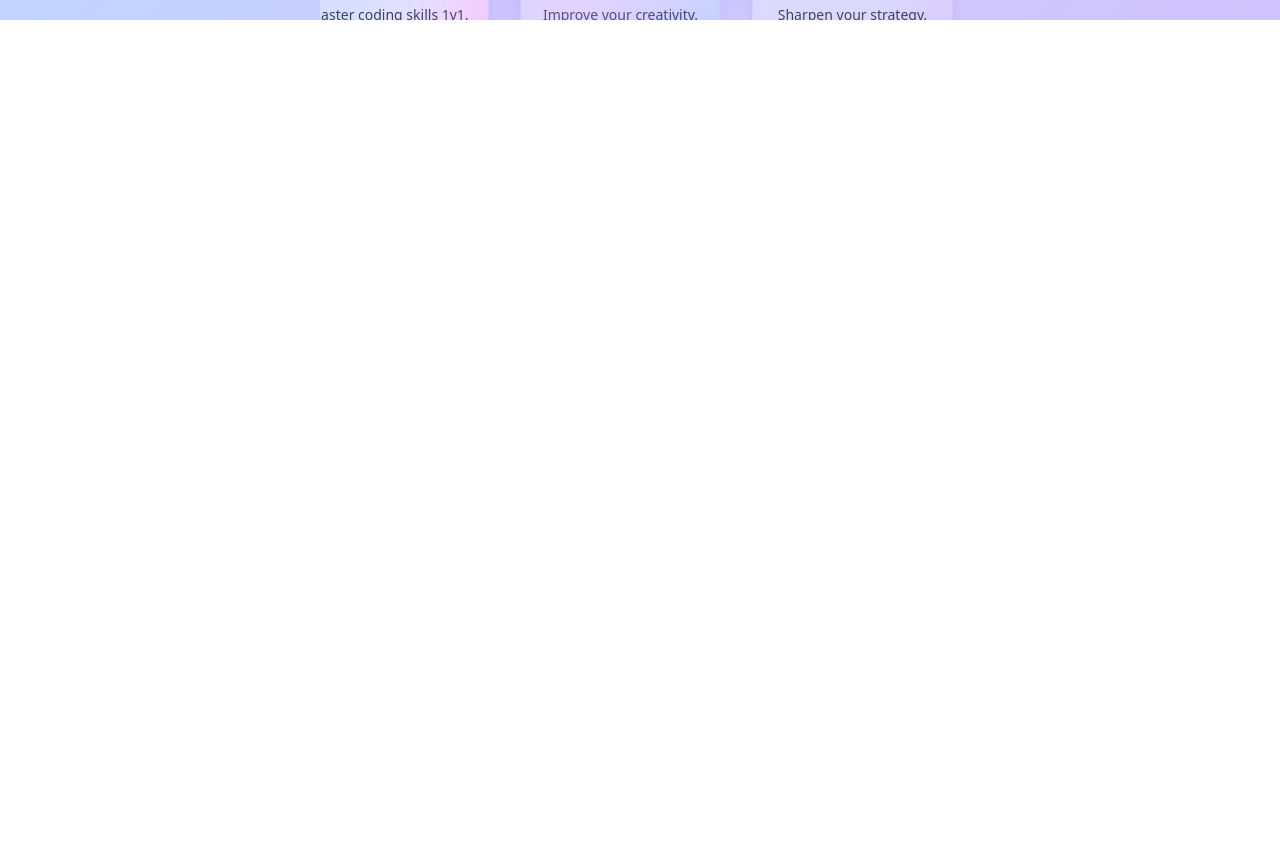
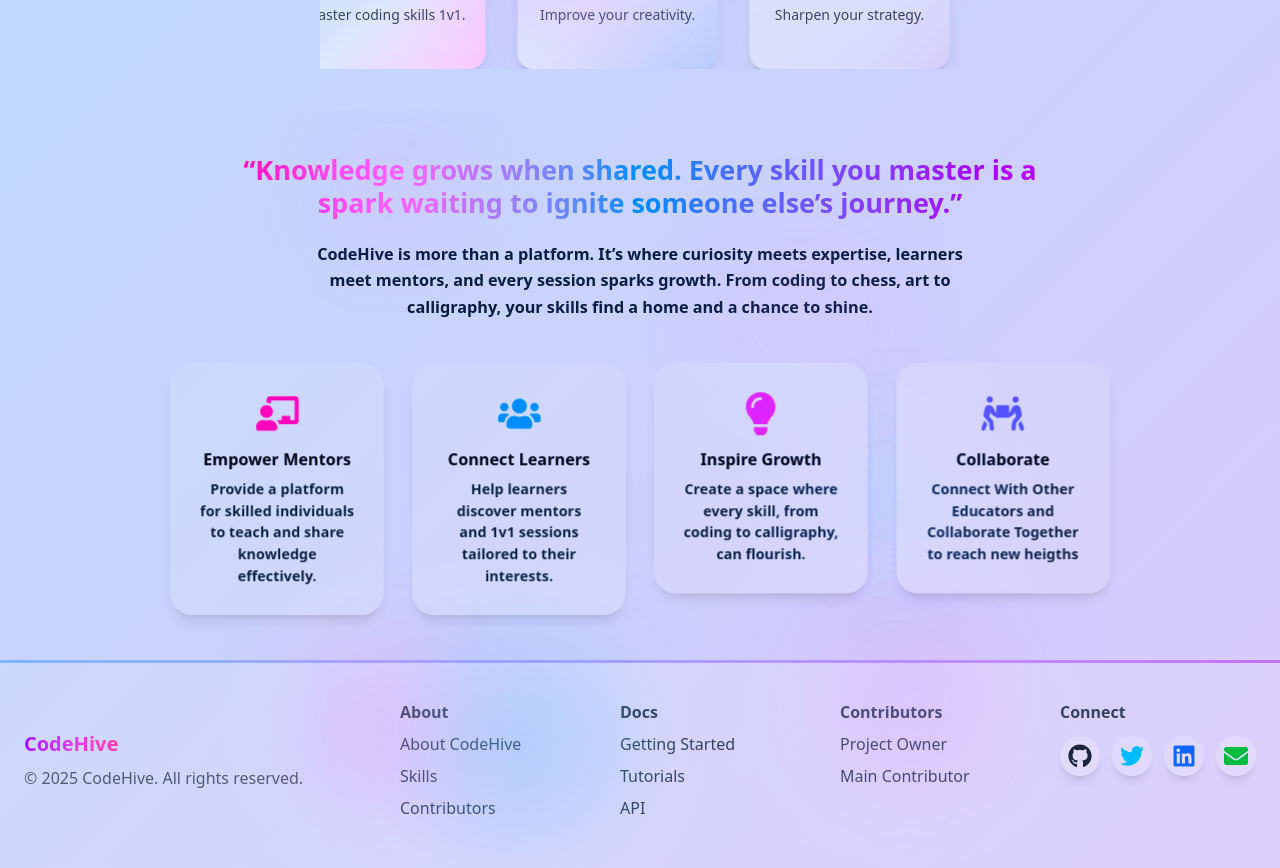
Before and after one commit to Stack-Sage/CodeHive, a Next.js app: page / in a window 1280 px wide. Shown: the part 780-1648 px from the top of the page. Before the commit the page ends 800 px from the top, so only its background shows below. Built offline with nearby package versions, Linux system fonts and the light colour scheme.

Commit message:
scroll with lenis

```diff
--- a/package.json
+++ b/package.json
@@ -12,6 +12,7 @@
     "@emailjs/browser": "^4.4.1",
     "@fullpage/react-fullpage": "^0.1.49",
     "framer-motion": "^12.23.12",
+    "lenis": "^1.3.11",
     "next": "15.5.2",
     "react": "19.1.0",
     "react-dom": "19.1.0",
--- a/src/app/components/comingSoon/Countdown.jsx
+++ b/src/app/components/comingSoon/Countdown.jsx
@@ -57,7 +57,7 @@ export default function Countdown({ targetDate }) {
           <div className="absolute inset-0 rounded-2xl p-[2px] bg-gradient-to-r from-pink-500 via-blue-500 to-purple-600 animate-glow"></div>
 
 
-          <div className="relative z-10 flex flex-row gap-2 p-2 items-center justify-center w-auto h-auto rounded-2xl bg-white/70 backdrop-blur-xl">
+          <div className="relative z-10 flex flex-row gap-2 p-2 items-center justify-center w-auto h-auto rounded-2xl bg-white/50 backdrop-blur-xl">
 
             <span
               className="text-4xl font-extrabold bg-gradient-to-r from-blue-600 via-purple-600 to-pink-600
--- a/src/app/components/comingSoon/SecondPageAbout.jsx
+++ b/src/app/components/comingSoon/SecondPageAbout.jsx
@@ -32,7 +32,7 @@ export default function SecondPageAbout() {
   ];
 
   return (
-    <section className="h-auto w-full snap-start flex flex-col items-center justify-center relative px-4 sm:px-6 md:px-12 py-12 overflow-hidden">
+    <section className="h-fit w-full snap-start flex flex-col items-center justify-center relative px-4 sm:px-6 md:px-12 py-12 overflow-hidden">
 
       {/* Quote */}
       <motion.h2
--- a/src/app/globals.css
+++ b/src/app/globals.css
@@ -11,7 +11,7 @@
 }
 
 .animate-gradient-x {
-  background: linear-gradient(135deg, #ffc2e1, #b8deff, #d3c1fd, #ffd8ed);
+  background: linear-gradient(135deg, #ffdcf2, #b8deff, #d9c9fc, #fcc0e0);
   background-size: 300% 300%;
   background-repeat: no-repeat;
   animation: gradient-magical 25s ease-in-out infinite;
--- a/src/app/layout.js
+++ b/src/app/layout.js
@@ -1,6 +1,7 @@
 import { Geist, Geist_Mono } from "next/font/google";
 import "./globals.css";
 import Footer from "./components/comingSoon/Footer";
+import LenisWrapper from "./ui/LenisWrapper";
 
 const geistSans = Geist({
   variable: "--font-geist-sans",
@@ -21,14 +22,12 @@ export default function RootLayout({ children }) {
   return (
     <html lang="en">
       <body
-        className={`${geistSans.variable} ${geistMono.variable} antialiased animate-gradient-x contrast-[1.1] brightness-110  `}
+        className={`${geistSans.variable} ${geistMono.variable} antialiased animate-gradient-x contrast-[1.1] brightness-110`}
       >
-        {children}
-
-
-
-
-
+        <LenisWrapper>
+          {children}
+         <Footer />
+        </LenisWrapper>
       </body>
     </html>
   );
--- a/src/app/page.js
+++ b/src/app/page.js
@@ -1,6 +1,7 @@
 'use client';
 
 import { motion } from 'framer-motion';
+
 
 import NotifyForm from "./components/comingSoon/NotifyForm";
 import About from "./components/comingSoon/About";
@@ -10,15 +11,18 @@ import Footer from "./components/comingSoon/Footer";
 import Loader from "./components/comingSoon/Loader";
 import LoaderBall from './components/comingSoon/LoaderBall';
 import SecondPageAbout from './components/comingSoon/SecondPageAbout';
+import LenisWrapper from './ui/LenisWrapper';
 
 
 
 export default function page() {
+
   return (
-    <main className="h-screen  overflow-y-scroll overflow-x-hidden scroll-smooth snap-y  snap-mandatory   ">
+    <main className="h-full   overflow-hidden scroll-smooth    ">
+      <LenisWrapper>
 
 
-      <section className="relative h-screen w-full snap-start flex flex-col  scale-100  items-center justify-center">
+      <section className="relative h-screen w-full  flex flex-col  scale-100  items-center justify-center">
 
 
         <div className="absolute inset-0  "></div>
@@ -43,7 +47,7 @@ export default function page() {
         </motion.div>
       </section>
 
-     <section className="h-screen min-w-screen  w-full snap-start flex relative contrast-150">
+     <section className="min-h-[80vh]  w-full  flex relative contrast-150">
 
 
   <div className="justify-center hover:-hue-rotate-30 transition-all duration-500 ease-out top-0 items-center flex absolute scale-90  mx-auto w-full  flex-col ">
@@ -56,7 +60,7 @@ export default function page() {
     whileInView={{ opacity: 1, y: 0 }}
     viewport={{ once: true }}
     transition={{ duration: 0.8 }}
-  >
+    >
     <SecondPageAbout/>
   </motion.h1>
 
@@ -64,19 +68,10 @@ export default function page() {
 
 
 
-  {/* Footer */}
-  <motion.div
-    className="w-full absolute bottom-0 z-10"
-    initial={{ opacity: 0, y: 50, scale: 0.95 }}
-    whileInView={{ opacity: 1, y: 0, scale: 1 }}
-    viewport={{ once: true, amount: 0.3 }}
-    transition={{ duration: 1, ease: 'anticipate' }}
-  >
-    <Footer />
-  </motion.div>
 
 </section>
 
+    </LenisWrapper>
     </main>
   );
 }
--- /dev/null
+++ b/src/app/ui/LenisWrapper.jsx
@@ -0,0 +1,40 @@
+"use client";
+import { useEffect, useState } from "react";
+import Lenis from "lenis";
+
+export default function LenisWrapper({ children }) {
+  const [enabled, setEnabled] = useState(true);
+
+  useEffect(() => {
+    if (!enabled) return;
+
+    const lenis = new Lenis({
+      duration: 0.8, // fast but still smooth
+      easing: (t) => 1 - Math.pow(1 - t, 4), // responsive ease-out
+      smooth: true,
+      smoothTouch: false, // keep touch devices native
+    });
+
+    function raf(time) {
+      lenis.raf(time);
+      requestAnimationFrame(raf);
+    }
+    requestAnimationFrame(raf);
+
+    return () => lenis.destroy();
+  }, [enabled]);
+
+
+  useEffect(() => {
+    function handleKey(e) {
+      if (e.key.toLowerCase() === "s") {
+        setEnabled((prev) => !prev);
+        console.log(`[Lenis] Smooth scroll ${!enabled ? "enabled" : "disabled"}`);
+      }
+    }
+    window.addEventListener("keydown", handleKey);
+    return () => window.removeEventListener("keydown", handleKey);
+  }, [enabled]);
+
+  return <>{children}</>;
+}
```
Also changed, not shown: 1 other file (tests, documents, lock files or other folders).
